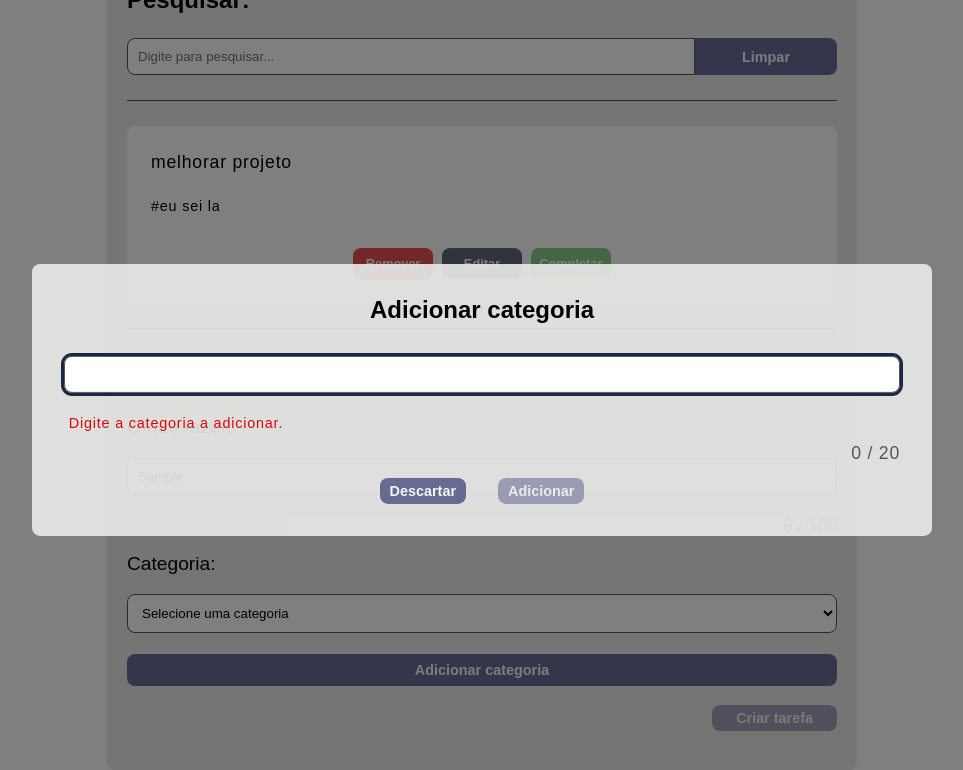
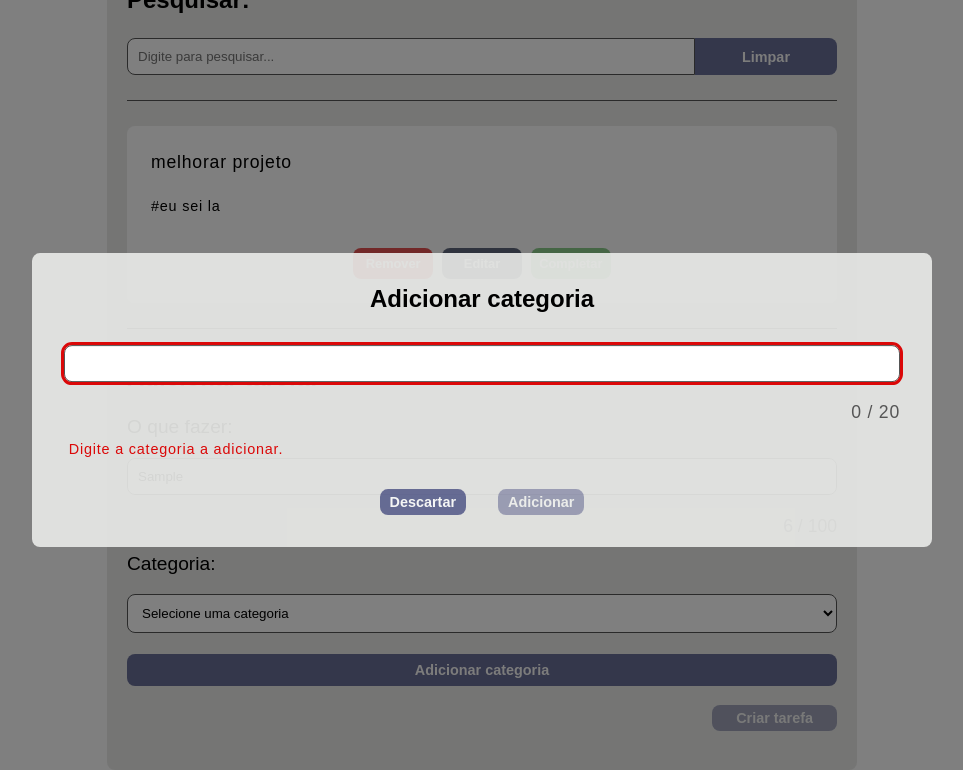
Before and after one commit to FabricioBasilio/to-do-list, a React (Vite) app: page / in a window 1280 px wide. Both pictures are taken after typing "Sample" into the empty fields and a click on the button "Adicionar categoria". Shown: the part 398-1168 px from the top of the page, without its empty margins (158-1121 px from the left). Built offline with nearby package versions, Linux system fonts and the light colour scheme.

Commit message:
refactor: refatorando para a funcao isEmpty e estilizando o input de categoria conforme o feedback

```diff
--- a/src/components/FeedbackModalCategory.jsx
+++ b/src/components/FeedbackModalCategory.jsx
@@ -1,7 +1,7 @@
 function FeedbackModalCategory({ isEmpty, hasCategory }) {
   return (
     <div className="modal_category__feedback">
-      {isEmpty && <p>Digite a categoria a adicionar.</p>}
+      {isEmpty() && <p>Digite a categoria a adicionar.</p>}
       {hasCategory() && <p>Essa categoria já existe.</p>}
     </div>
   );
--- a/src/components/ModalCategory.jsx
+++ b/src/components/ModalCategory.jsx
@@ -30,7 +30,7 @@ function ModalCategory({
   }
 
   function adicionarCategoria() {
-    if (!newCategoryName.trim() || hasCategory()) {
+    if (isEmpty() || hasCategory()) {
       return;
     }
 
@@ -67,27 +67,32 @@ function ModalCategory({
     setNewCategoryName(e.target.value);
   }
 
+  function isEmpty() {
+    return !newCategoryName.trim()
+  }
+
   return (
     <div className="modal_details modal_category">
       <form onClick={handleFormSubmit}>
         <label htmlFor="nova_categoria_texto">Adicionar categoria</label>
         <input
           id="nova_categoria_texto"
+          className={(isEmpty() || hasCategory()) ? "modal_category__category_name--feedback" : ""}
           type="text"
           maxLength={charactersLimit}
           ref={modalCategoryInput}
           onChange={(e) => mudarTexto(e)}
         />
-        <FeedbackModalCategory isEmpty={!newCategoryName.trim()} hasCategory={hasCategory}/>
         <CharacterCounter
           valueLength={newCategoryName.length}
           limit={charactersLimit}
         />
+        <FeedbackModalCategory isEmpty={isEmpty} hasCategory={hasCategory}/>
         <div className="modal_category__buttons">
           <button type="button" onClick={descartarCategoria}>
             Descartar
           </button>
-          <button type="submit" disabled={!newCategoryName.trim() || hasCategory()}>
+          <button type="submit" disabled={isEmpty() || hasCategory()}>
             Adicionar
           </button>
         </div>
--- a/src/styles/App.css
+++ b/src/styles/App.css
@@ -400,12 +400,15 @@ select {
   gap: 0.5rem;
 }
 
+.modal_category .modal_category__category_name--feedback {
+  outline-color: var(--cor4);
+}
+
 .modal_category .modal_category__feedback {
   align-self: stretch;
   display: flex;
   justify-content: flex-start;
   color: var(--cor4);
-  height: 1.4rem;
 }
 
 .modal_category .modal_category__feedback p {
```
